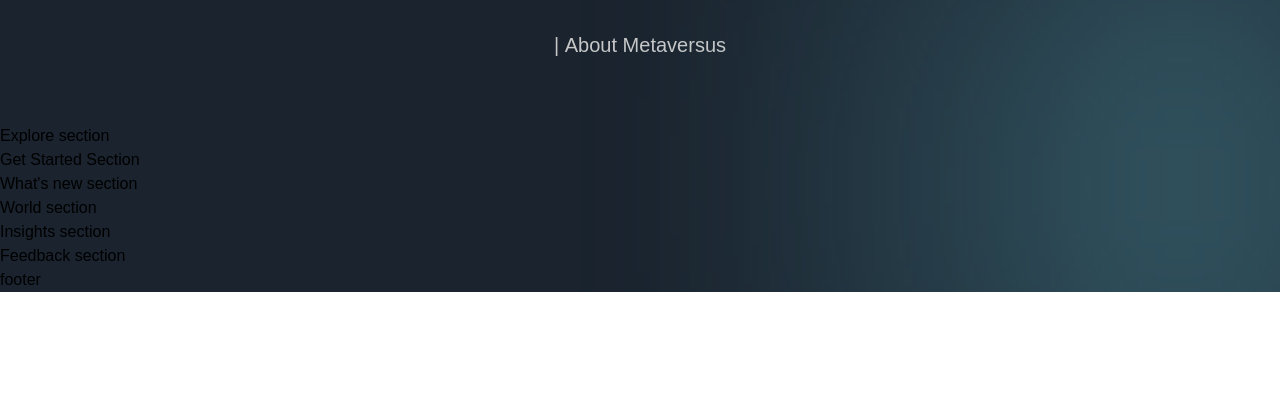
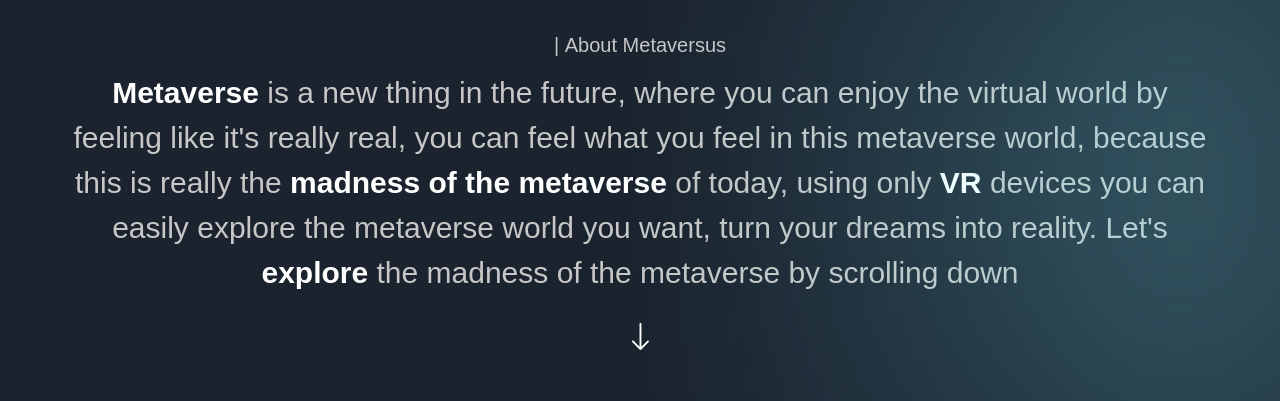
Before and after one commit to lapadatovic/Metaversus, a Next.js app: page / in a window 1280 px wide. Shown: the part 1138-1539 px from the top of the page. Before the commit the page ends 1430 px from the top, so only its background shows below. Built offline with nearby package versions, Linux system fonts and the light colour scheme; a web font is replaced by a local one.

Commit message:
Added About text and arrow icon for scroll down

```diff
--- a/sections/About.jsx
+++ b/sections/About.jsx
@@ -3,7 +3,7 @@
 import { motion } from 'framer-motion'
 import styles from '../styles';
 import { TypingText } from '../components'
-import { staggerContainer } from '../utils/motion';
+import { fadeIn, staggerContainer } from '../utils/motion';
 
 // About section
 const About = () => (
@@ -21,6 +21,19 @@
         title=" | About Metaversus "
         textStyles="text-center"
        />
+
+      <motion.p
+        variants={fadeIn('up', 'tween', 0.2,1)}
+        className=' mt-[10px] font-normal sm:text-[30px] text-[20px] text-center text-secondary-white'
+      >
+        <span className='font-extrabold text-white'>Metaverse</span> is a new thing in the future, where you can enjoy the virtual world by feeling like it's really real, you can feel what you feel in this metaverse world, because this is really the <span className='font-extrabold text-white'>madness of the metaverse</span> of today, using only <span className='font-extrabold text-white'>VR</span> devices you can easily explore the metaverse world you want, turn your dreams into reality. Let's <span className='font-extrabold text-white'>explore</span> the madness of the metaverse by scrolling down
+      </motion.p>
+      <motion.img
+        variants={fadeIn('up', 'tween', 0.3, 1)}
+        src='./arrow-down.svg'
+        alt='arrow_down_icon'
+        className='w-[18px] h-[28px] object-contain mt-[28px]'
+      />
     </motion.div>
   </section>
 );
```
